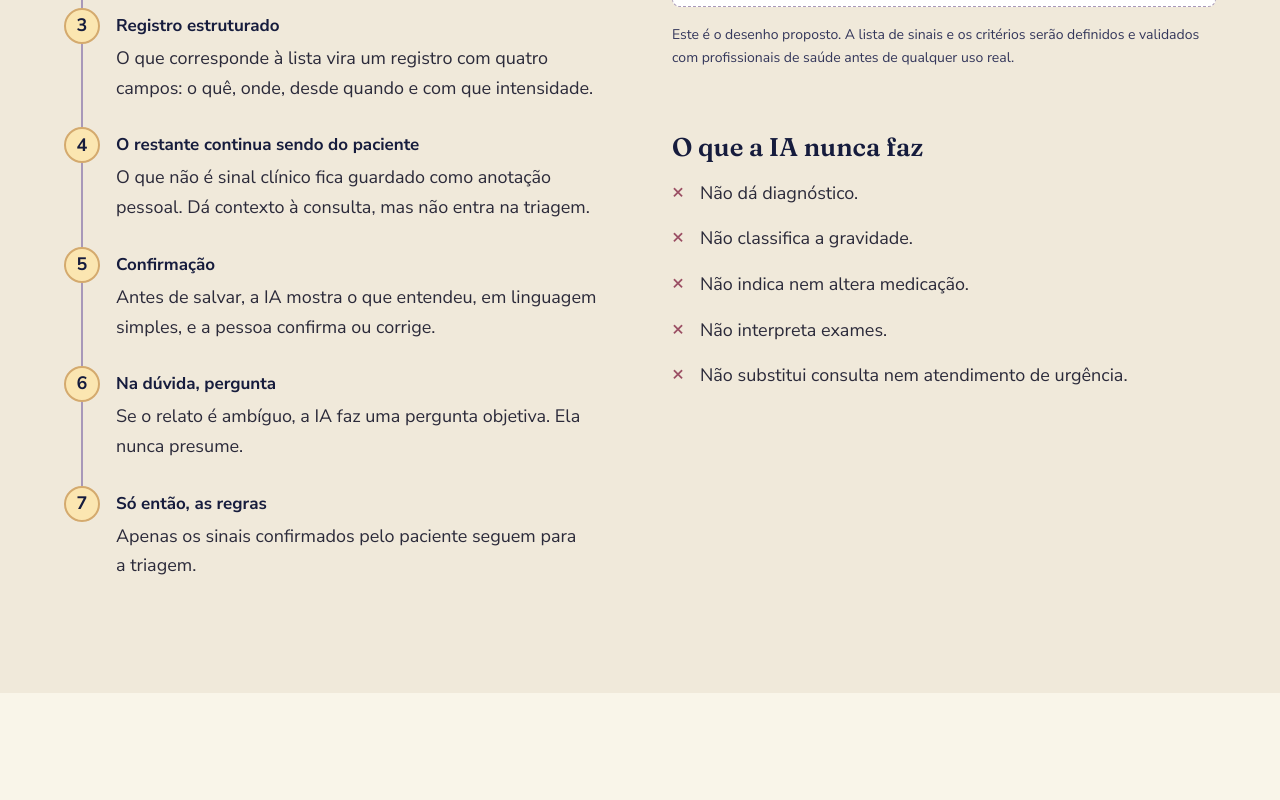
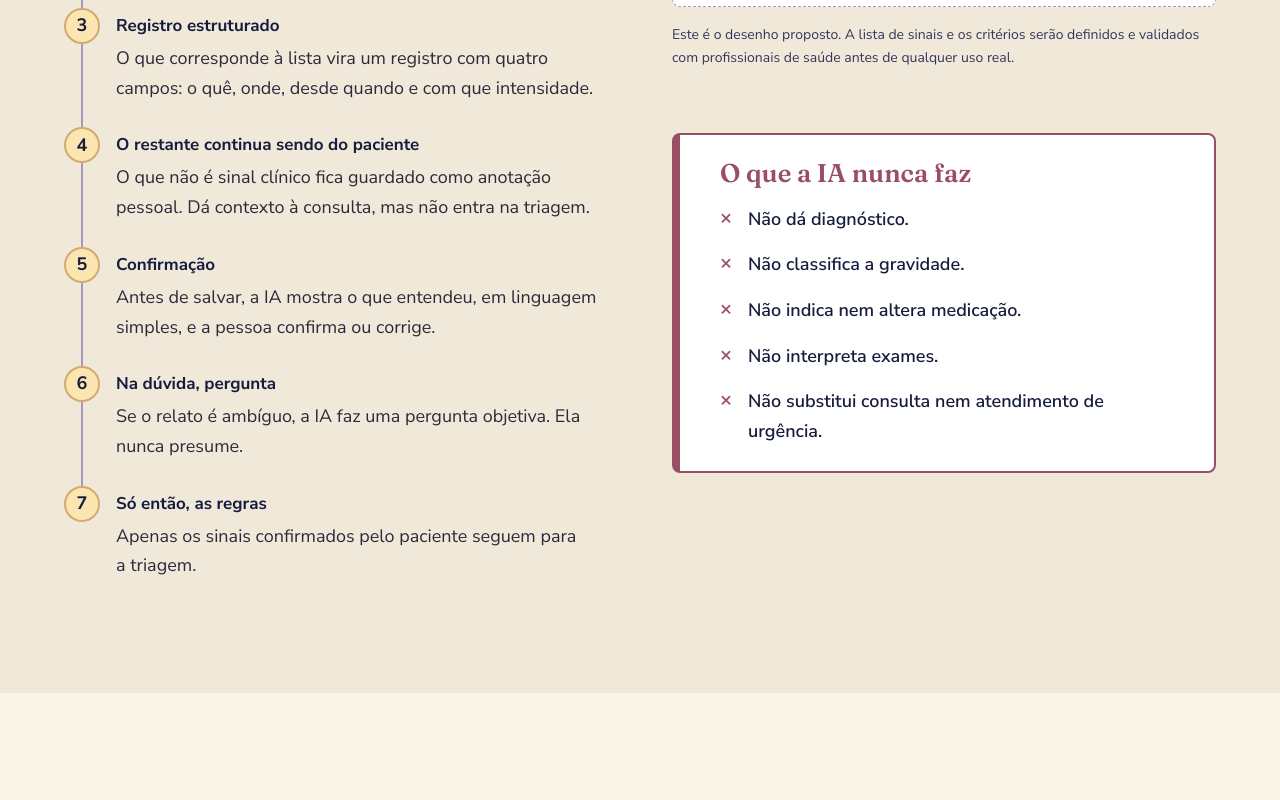
Before and after one commit to NandaRomao/coema-site, a plain HTML site: page index.html in a window 1280 px wide. Shown: the part 9640-10440 px from the top of the page. Drawn offline with Linux system fonts and the light colour scheme.

Commit message:
style: destaque nos limites da IA e cor nos cartões da triagem

```diff
--- a/css/componentes.css
+++ b/css/componentes.css
@@ -147,6 +147,7 @@
     transform: none;
   }
 }
+
 /* Lista "o que nunca faz" */
 
 .lista--nunca li::before {
@@ -314,6 +315,7 @@
 .exemplo__lista dd {
   margin: 0;
 }
+
 /* Cartões dos três níveis */
 
 .niveis {
@@ -330,6 +332,7 @@
 .nivel {
   padding: var(--espaco-3);
   background-color: #fff;
+  background-color: color-mix(in srgb, var(--cor-nivel) 12%, #fff);
   border: 1px solid var(--lavanda-clara);
   border-top: 8px solid var(--cor-nivel);
   border-radius: var(--raio);
@@ -453,14 +456,17 @@
 
 .resultado[data-nivel="verde"] {
   border-left-color: var(--verde);
+  background-color: color-mix(in srgb, var(--verde) 12%, #fff);
 }
 
 .resultado[data-nivel="amarelo"] {
   border-left-color: var(--amarelo);
+  background-color: color-mix(in srgb, var(--amarelo) 12%, #fff);
 }
 
 .resultado[data-nivel="vermelho"] {
   border-left-color: var(--vermelho);
+  background-color: color-mix(in srgb, var(--vermelho) 12%, #fff);
 }
 
 .resultado__nivel {
@@ -480,6 +486,7 @@
   font-style: italic;
   color: var(--indigo);
 }
+
 /* Grade de garantias (segurança) */
 
 .garantias {
@@ -568,3 +575,25 @@
 .fase__titulo + p {
   margin-top: var(--espaco-1);
 }
+
+/* Caixa de destaque: limites da IA */
+
+.limites {
+  margin-top: var(--espaco-5);
+  padding: var(--espaco-3) var(--espaco-4);
+  background-color: #fff;
+  border: 2px solid var(--rose-escuro);
+  border-left-width: 8px;
+  border-radius: var(--raio);
+}
+
+.limites__titulo {
+  margin-bottom: var(--espaco-2);
+  font-size: var(--titulo-3);
+  color: var(--rose-escuro);
+}
+
+.limites .lista {
+  font-weight: 600;
+  color: var(--noite);
+}
--- a/index.html
+++ b/index.html
@@ -377,7 +377,8 @@
 
             <p class="nota">Este é o desenho proposto. A lista de sinais e os critérios serão definidos e validados com profissionais de saúde antes de qualquer uso real.</p>
 
-            <h3 class="ia__subtitulo ia__subtitulo--espaco">O que a IA nunca faz</h3>
+            <div class="limites">
+              <h3 class="limites__titulo">O que a IA nunca faz</h3>
               <ul class="lista lista--nunca">
                 <li>Não dá diagnóstico.</li>
                 <li>Não classifica a gravidade.</li>
```
Lines whose indentation alone changed are shown as unchanged.
